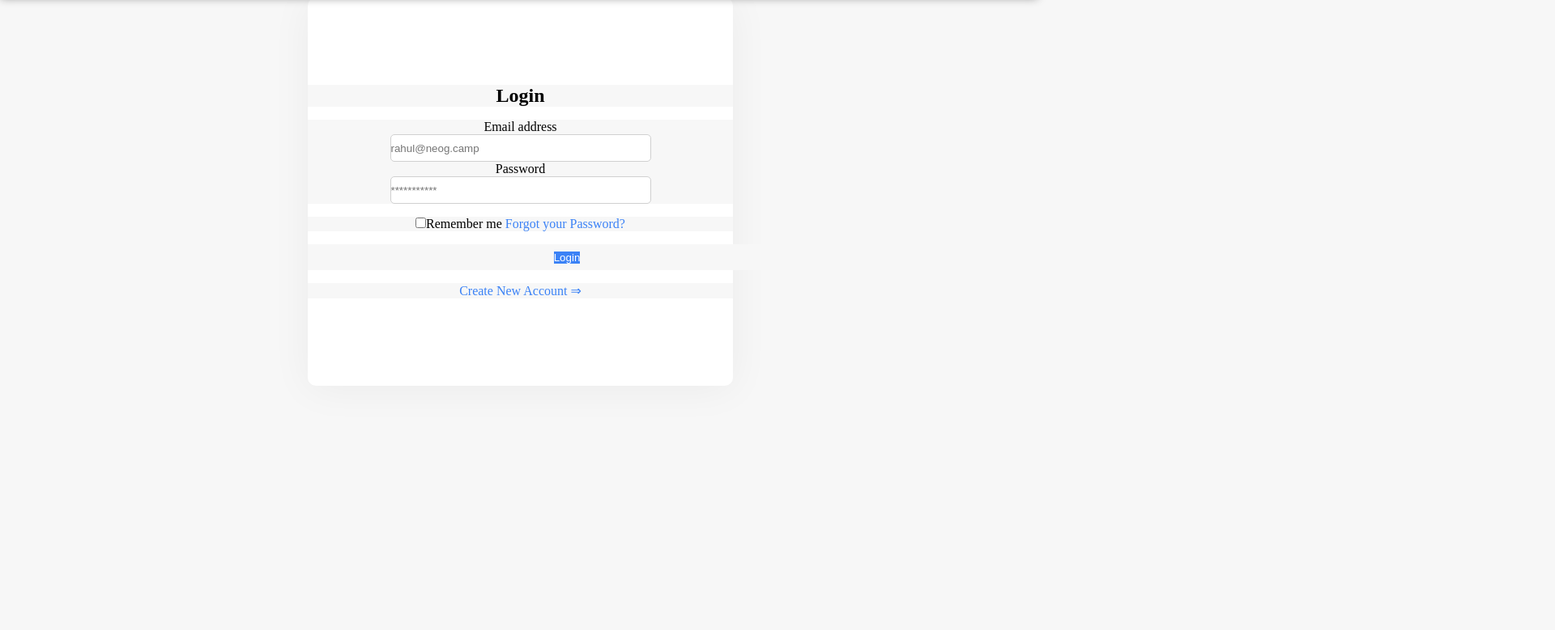
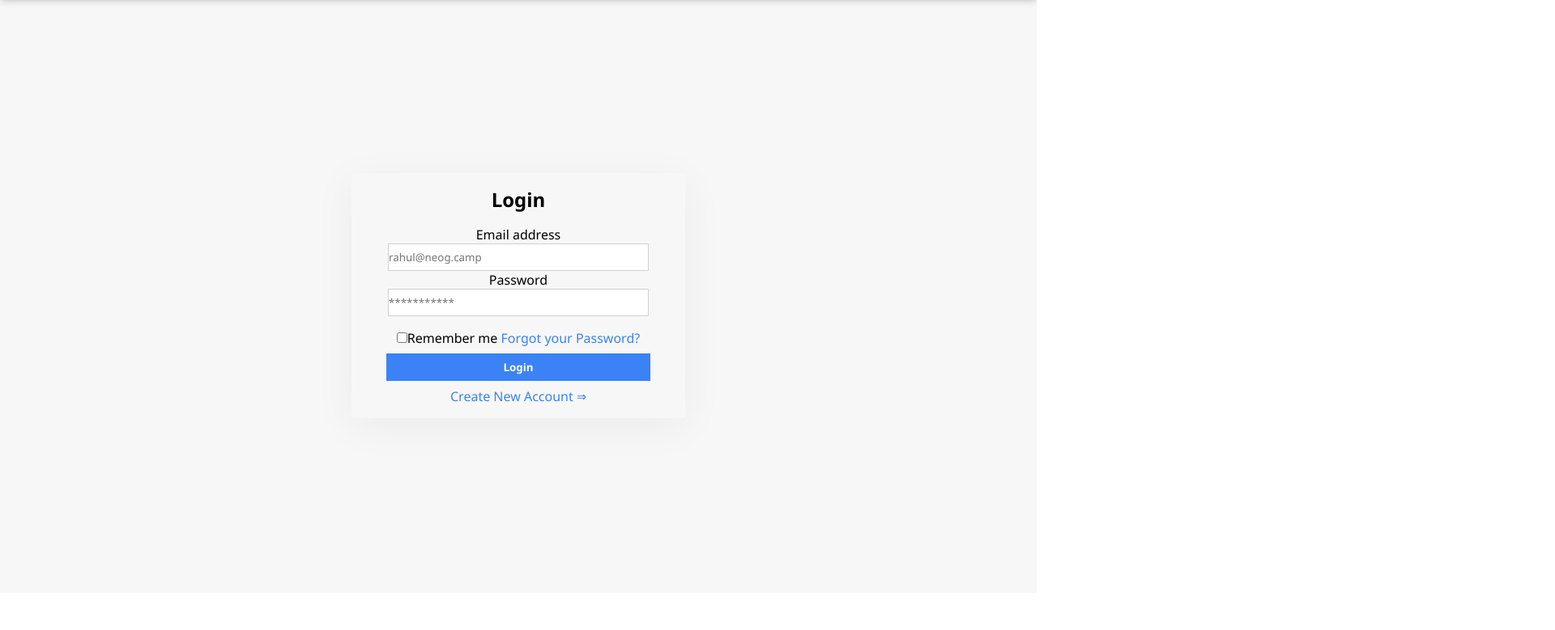
Before and after one commit to rahulneal/ecommerce, a plain HTML site: page login.html in a window 1280 px wide. Shown: the part 83-862 px from the top of the page at 81% size, 1920 px wide, since content can reach past the window. After the commit the page ends 816 px from the top, so only its background shows below. Drawn offline with Linux system fonts and the light colour scheme.

Commit message:
Login screen done
This is the login screen for Ecom.

```diff
--- a/style.css
+++ b/style.css
@@ -4,7 +4,7 @@
 margin: 0%;
 padding: 0%;
 list-style-type: none;
-background: #F7F7F7;
+/* background: #F7F7F7; */
 }
 
 a{
@@ -254,27 +254,45 @@ background: #C4C4C4;
     position: absolute;
     top: 10px;
 }
+
+
+/* login page style */
+.login-box-container{
+    display: flex;
+    flex-direction: row;
+    justify-content: center;
+    align-items: center;
+    height: 92vh;
+}
+
+
+
+
+
+
+
+
 .login_box{
+     padding: 1rem;
+     width: 380px;
+     height: auto;
 
-     width: 525px;
-     height: 480px;
-     background: #FFFFFF;
-     box-shadow: 0px 4px 50px rgba(0, 0, 0, 0.05);
-     border-radius: 10px;
+     box-shadow: 0px 10px 50px rgba(0, 0, 0, 0.05);
+
     display: flex;
     flex-direction: column;
     justify-content:center;
-    background-color: var(--primary-colour);
+
     text-align: center;
-   margin-left: 380px ;
-   color: #000000;
-   gap: 16px;
+
+      color: #000000;
+    gap: 1rem;
 }
 .login-box-container{
-   width: 1920px;
-   height: 1000px;
+
+
    left: 0px;
-top: 80px;
+
 background: #F7F7F7;
 justify-content: center;
 align-items: center;
@@ -282,22 +300,39 @@ align-items: center;
 
 }
 .login-btn{
+    margin: auto;
     border: none;
-    width: 50vw;
-    height: 4vh;
-    color: var(--primary-colour);
+
+
+
 }
 .login-btn a {
     background-color: #3B82F6;
+    padding: 0.5rem 9rem;
+    font-weight: 600;
+
+
+
+
+
+
+
+
+
+
 }
 .input-bar{
     background: #FFFFFF;
 border: 1px solid #D0D0D0;
-border-radius: 5px;
+/* border-radius: 5px; */
 width: 25vw;
 height: 4vh;
 }
+
 .link{
     color: #3B82F6;
+}
 
+*{
+    font-family: 'Segoe UI', Tahoma, Geneva, Verdana, sans-serif;
 }
```
